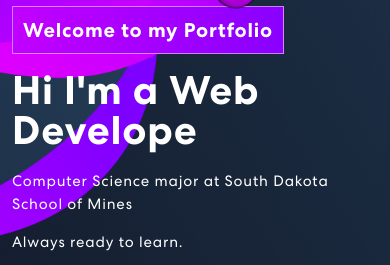
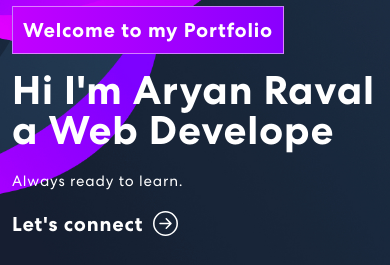
Before and after one commit to aryan21x/Portfolio_Website, a React (Create React App) app: page / in a window 390 px wide. Shown: the part 254-519 px from the top of the page. Built offline with nearby package versions, Linux system fonts and the light colour scheme.

Commit message:
minor change

```diff
--- a/src/App.css
+++ b/src/App.css
@@ -477,7 +477,7 @@ nav.navbar .navbar-toggler[aria-expanded="true"] .navbar-toggler-icon {
     height: auto;
     max-height: 200px;
     position: absolute;
-    top: 5%;
+    top: 3%;
     right: 10%;
   }
 
--- a/src/components/Banner.js
+++ b/src/components/Banner.js
@@ -47,8 +47,7 @@ const Banner = () => {
                 <Row className="align-items-center">
                     <Col xs={12} md={6} xl={7}>
                         <span className="tagline"> Welcome to my Portfolio</span>
-                        <h1>{`Hi I'm a `}<span className="wrap">{text}</span></h1>
-                        <p> Computer Science major at South Dakota School of Mines</p>
+                        <h1>{`Hi I'm Aryan Raval a `}<span className="wrap">{text}</span></h1>
                         <p> Always ready to learn.</p>
                         <button onClick={()=> console.log('connect')}> Let's connect <ArrowRightCircle size={25} /></button>
                     </Col>
```
